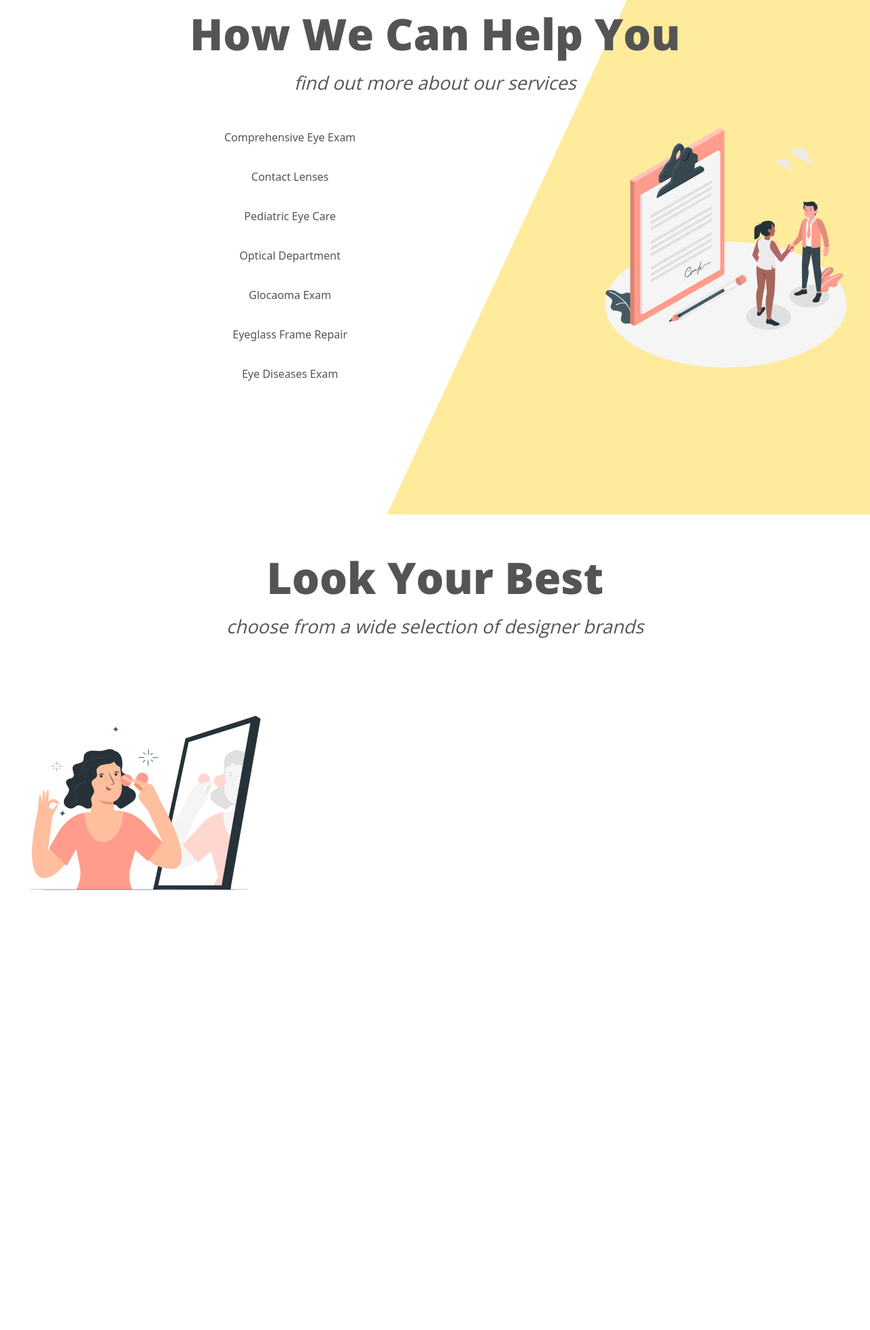
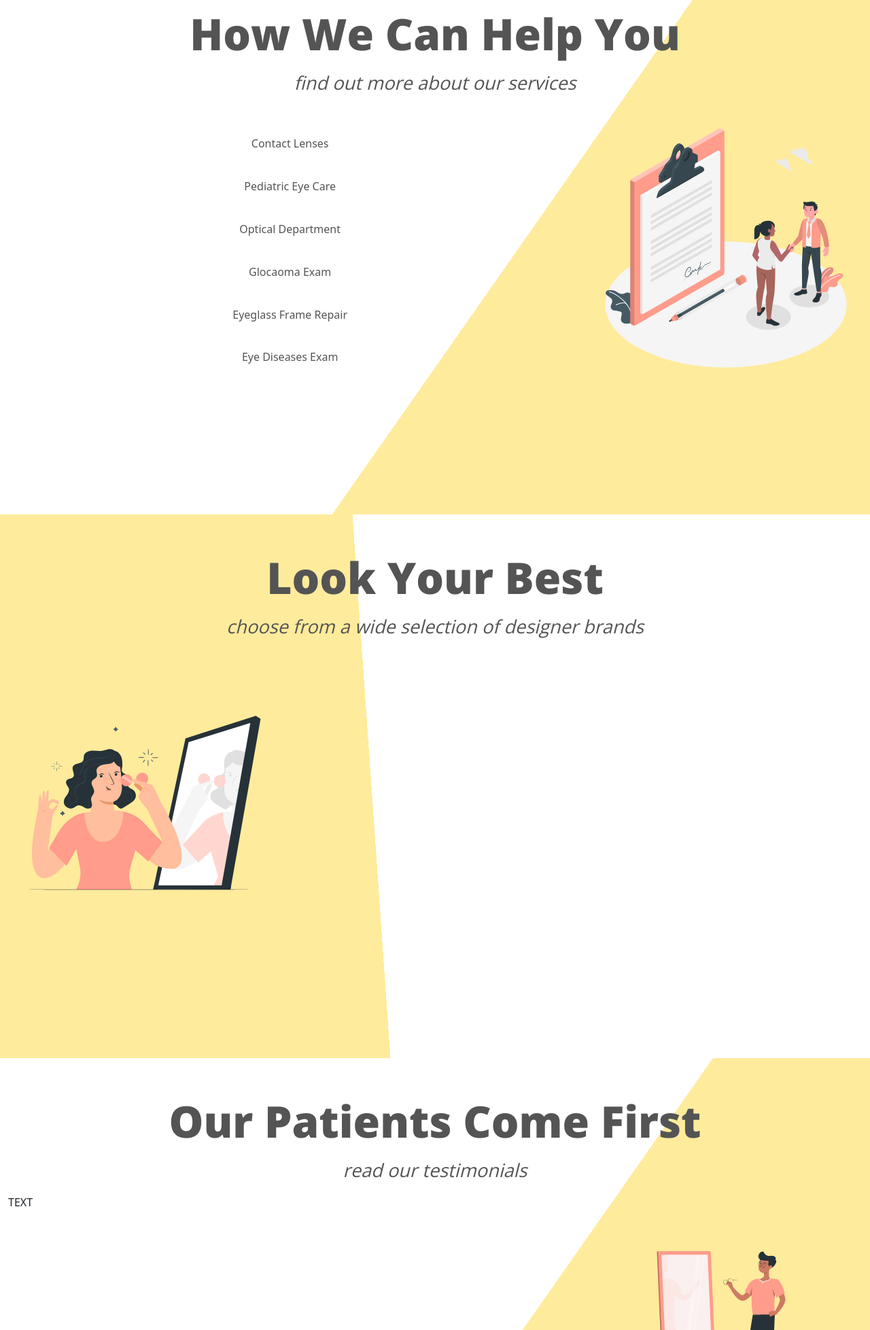
Before and after one commit to eecanada/optical, a plain HTML site: page index.html in a window 1280 px wide. Shown: the part 843-2800 px from the top of the page at 68% size. Before the commit the page ends 2226 px from the top, so only its background shows below. Drawn offline with nearby package versions, Linux system fonts and the light colour scheme.

Commit message:
set up testimonial container

```diff
--- a/css/styles.css
+++ b/css/styles.css
@@ -165,7 +165,7 @@ h3 {
 .services-container {
   background: rgb(255, 235, 156);
   background: linear-gradient(
-    295deg,
+    305deg,
     rgba(255, 235, 156, 1) 43%,
     rgba(255, 255, 255, 1) 43%
   );
@@ -216,13 +216,12 @@ div.services-col-one > .btn-outline-primary:hover {
   width: 70%;
 }
 
-div.services-col-one > .btn-outline-primary:focus{
+div.services-col-one > .btn-outline-primary:focus {
   color: #545454;
   background-color: #fff;
   border: 2px solid #ffeb9c;
   width: 70%;
 }
-
 
 .service-list {
   display: flex;
@@ -234,6 +233,15 @@ div.services-col-one > .btn-outline-primary:focus{
   list-style: none;
 }
 
+.look-container {
+  background: rgb(255, 235, 156);
+  background: linear-gradient(
+    86deg,
+    rgba(255, 235, 156, 1) 43%,
+    rgba(255, 255, 255, 1) 43%
+  );
+  height: 100vh;
+}
 
 .look-svg {
   transform: scaleX(-1);
@@ -241,6 +249,16 @@ div.services-col-one > .btn-outline-primary:focus{
   padding: 0;
 }
 
-.look-column-one{
+.look-column-one {
   padding: 0;
 }
+
+.testimonial-container {
+  background: rgb(255, 235, 156);
+  background: linear-gradient(
+    305deg,
+    rgba(255, 235, 156, 1) 43%,
+    rgba(255, 255, 255, 1) 43%
+  );
+  height: 100vh;
+}
--- a/index.html
+++ b/index.html
@@ -89,15 +89,11 @@
           <h1 class="service-header">How We Can Help You</h1>
           <p class="service-tag-line">find out more about our services</p>
         </div>
-        <div class="col-sm-8 services-col-one">
-          <button
-            type="button"
-            class="btn btn-outline-primary"
-            data-bs-toggle="modal"
-            data-bs-target="#exampleModal"
-          >
-            Comprehensive Eye Exam
-          </button>
+        <div class=" col-md-8 col-sm-8 services-col-one">
+          <div class="test-box">
+
+          </div>
+
 
           <button
             type="button"
@@ -163,23 +159,48 @@
               </button> -->
         </div>
 
-        <div class="col-sm-4 services-col-two">
+        <div class=" col-md-4 col-sm-4 services-col-two">
           <img src="./images/Agreement-amico.svg" alt="" />
         </div>
       </div>
     </div>
 
-    <div class="container-fluid">
+    <div class="container-fluid look-container">
       <div class="row">
-        <div class="col">
+        <div class="col-sm-12">
           <h1 class="service-header">Look Your Best</h1>
-            <p class="service-tag-line">choose from a wide selection of designer brands</p>
+          <p class="service-tag-line">
+            choose from a wide selection of designer brands
+          </p>
         </div>
       </div>
       <div class="row">
         <div class="col-sm-4 look-column-one">
           <img class="look-svg" src="./images/Specs-pana.svg" alt="" />
         </div>
+        <div class="col-sm-8">
+          <img src="" alt="">
+        </div>
+      </div>
+
+    </div>
+
+
+    <div class="container-fluid testimonial-container">
+      <div class="row">
+        <div class="col-sm-12">
+          <h1 class="service-header">Our Patients Come First</h1>
+          <p class="service-tag-line">
+            read our testimonials
+          </p>
+        </div>
+      </div>
+      <div class="row">
+        <div class="col-sm-8">
+          TEXT
+        </div>
+        <div class="col-sm-4">
+          <img src="./images/Specs-rafiki.svg" alt="">
         </div>
       </div>
     </div>
```
Also changed, not shown: images/Specs-rafiki.svg (added). Lines whose indentation alone changed are shown as unchanged.
